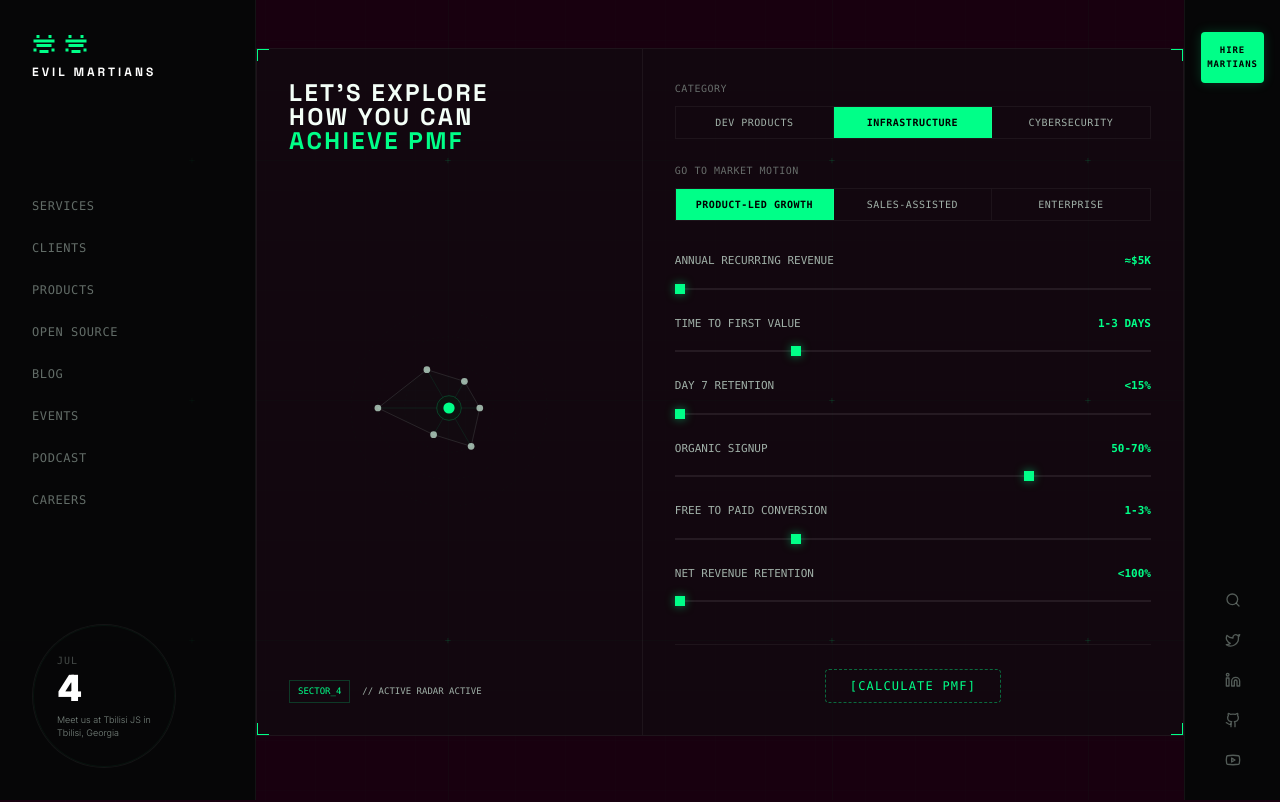
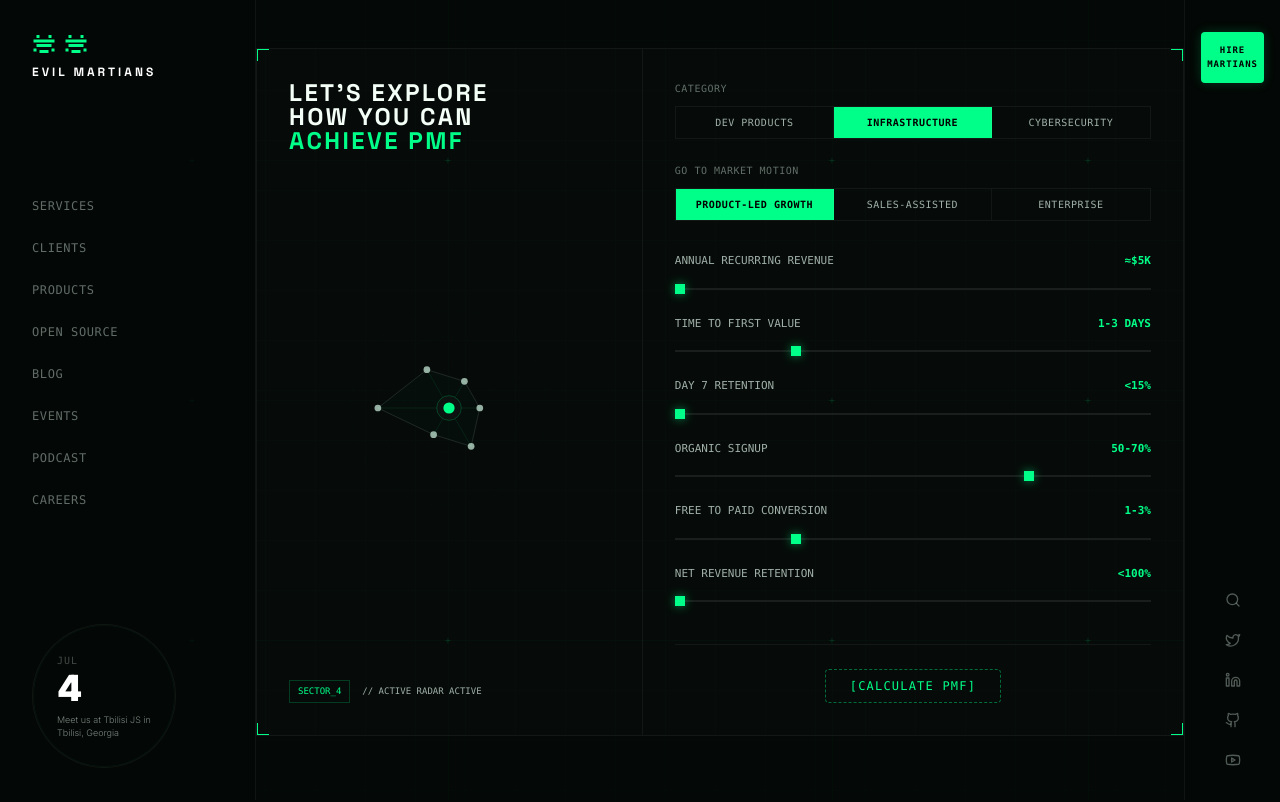
Before and after one commit to rohit-debnath24/Portfolio-io, a Next.js app: page / in a window 1280 px wide. Shown: the top 802 px of the page. Built offline with nearby package versions, Linux system fonts and the light colour scheme.

Commit message:
style: remove hardcoded reddish body class and adjust viewport theme color

```diff
--- a/src/app/layout.tsx
+++ b/src/app/layout.tsx
@@ -49,7 +49,7 @@ export const metadata: Metadata = {
 }
 
 export const viewport: Viewport = {
-  themeColor: '#18000f',
+  themeColor: '#040806',
   width: 'device-width',
   initialScale: 1,
   maximumScale: 5,
@@ -66,7 +66,7 @@ export default function RootLayout({
         <link rel="preconnect" href="https://fonts.googleapis.com" />
         <link rel="preconnect" href="https://fonts.gstatic.com" crossOrigin="anonymous" />
       </head>
-      <body className="min-h-screen flex flex-col bg-[#18000f] text-[#fffbf4] selection:bg-[#ff3b30] selection:text-white antialiased relative">
+      <body className="min-h-screen flex flex-col text-[#f4fff8] selection:bg-[#00ff88] selection:text-black antialiased relative">
         <GridOverlay />
         <CustomCursor />
         {children}
```
